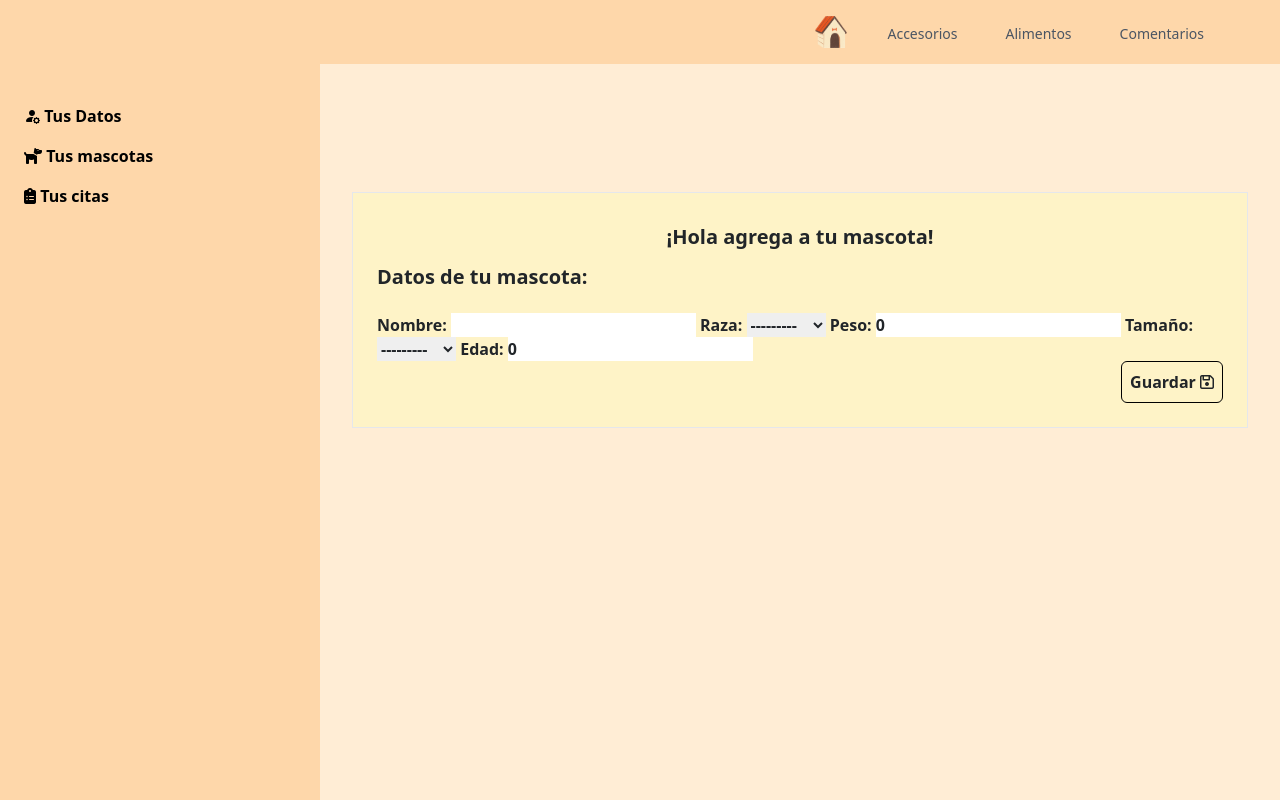
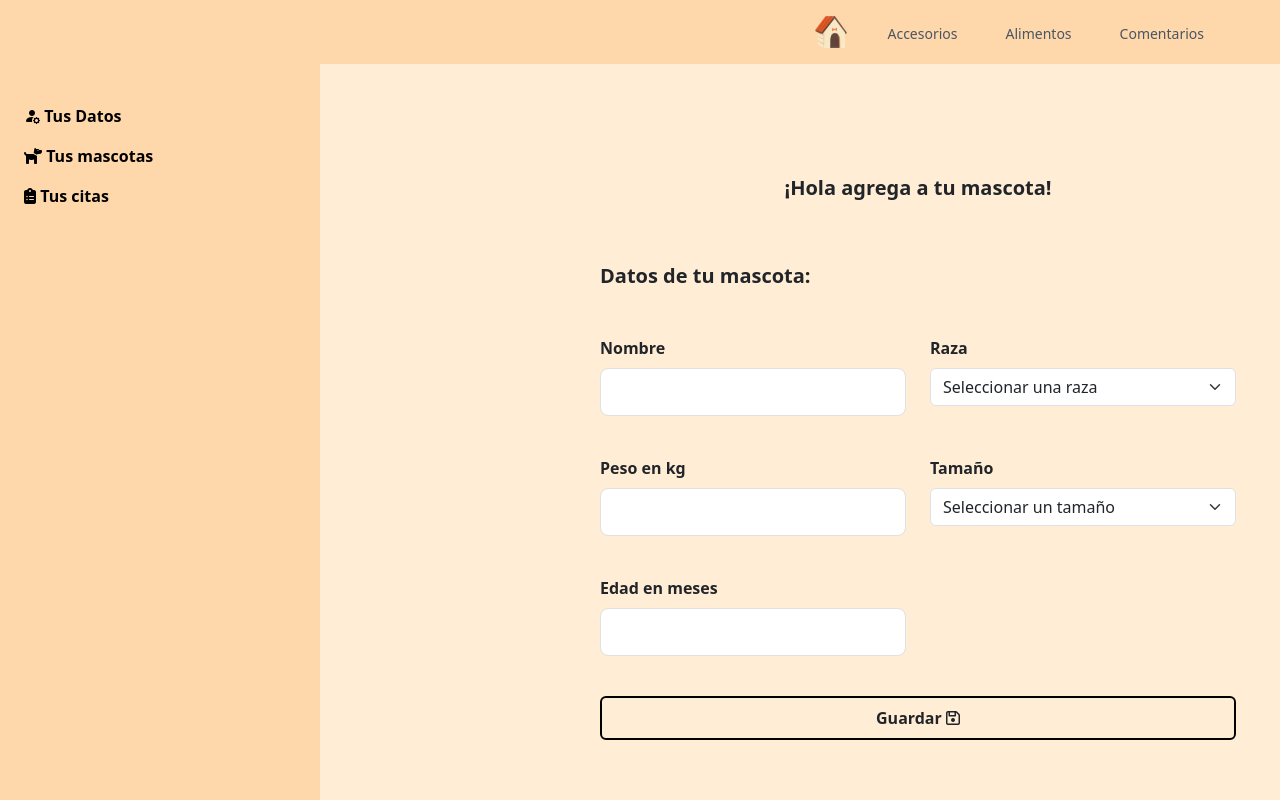
Before and after one commit to KeynerSjzxx/Traviesos, a Django app: page /perfil/citas/mascotas/datos_mascotas in a window 1280 px wide. Run offline with Django 4.2, Linux system fonts and the light colour scheme; tables that the repository leaves empty hold one stand-in row (values such as "Sample post"); some libraries are stand-ins or nearby versions.

Commit message:
cambias modelo citas

```diff
--- a/Traviesos/gestion_citas/forms.py
+++ b/Traviesos/gestion_citas/forms.py
@@ -1,5 +1,5 @@
 from django import forms
-from .models import AgendarCita, Mascota, Tamaño, Raza
+from .models import AgendarCita, Mascota, Tamano, Raza
 
 class FormAgendarCita(forms.ModelForm):
     class Meta:
@@ -16,4 +16,17 @@ class FormAgendarCita(forms.ModelForm):
 class informacion_mascota(forms.ModelForm):
         class Meta:
             model = Mascota
-            fields = ['nombre','raza','peso','Tamaño','edad']
+            fields = ['nombre','raza','peso','tamano','edad']
+
+        raza = forms.ModelChoiceField(
+        queryset=Raza.objects.all(),
+        empty_label="Seleccionar una raza",
+        to_field_name='raza',
+        widget=forms.Select(attrs={'class': 'form-select'}),
+    )
+
+        tamano = forms.ModelChoiceField(
+        queryset=Tamano.objects.all(),
+        empty_label="Seleccionar un tamaño",
+        widget=forms.Select(attrs={'class': 'form-select'}),
+    )
--- a/Traviesos/gestion_citas/models.py
+++ b/Traviesos/gestion_citas/models.py
@@ -1,6 +1,6 @@
 from django.db import models
 
-class Tamaño(models.Model):
+class Tamano(models.Model):
     Tamaño = models.CharField(max_length=30)
 
     def __str__(self):
@@ -12,11 +12,11 @@ class Tamaño(models.Model):
         db_table = 'tamaño'
         ordering = ['id']
 
-class Raza (models.Model):
-    Raza = models.CharField(max_length=30)
+class Raza(models.Model):
+    raza = models.CharField(max_length=30)
 
     def __str__(self):
-        return self.Raza
+        return self.raza
 
     class Meta:
         verbose_name = 'Raza'
@@ -25,12 +25,11 @@ class Raza (models.Model):
         ordering = ['id']
 
 class Mascota(models.Model):
-    id = models.IntegerField(primary_key= True)
     nombre = models.CharField(max_length=30, unique=True)
     raza = models.ForeignKey(Raza, on_delete=models.CASCADE)
     peso = models.CharField(max_length=30, default='0')
-    Tamaño = models.ForeignKey(Tamaño, on_delete=models.CASCADE)
-    edad =  models.IntegerField(verbose_name='Edad', default=0)
+    tamano = models.ForeignKey(Tamano, on_delete=models.CASCADE)
+    edad = models.IntegerField(verbose_name='Edad', default=0)
 
     def __str__(self):
         return self.nombre
@@ -40,6 +39,7 @@ class Mascota(models.Model):
         verbose_name_plural = 'Mascotas'
         db_table = 'mascota'
         ordering = ['id']
+
 
 class AgendarCita(models.Model):
     tipo_cita = [
--- a/Traviesos/templates/citas/datos_mascotas.html
+++ b/Traviesos/templates/citas/datos_mascotas.html
@@ -42,33 +42,55 @@
   </nav>
 </header>
 <body class="bg-orange-100">
-      <main class="content p-8 ">
+  <main class="content p-8 ml-64">
     <div class="flex">
         <aside class="sidebar bg-orange-200 text-black h-screen fixed top-0 left-0 overflow-y-auto">
             <div class="p-4"><br><br>
                 <ul class="mt-4">
                     <li class="py-2 hover:bg-orange-300"> <a href="{% url 'perfil' %}"><i class="bi bi-person-fill-gear"></i><b> Tus Datos</b></a></li>
-                        <li class="py-2 hover:bg-orange-300"> <a href="mascotas"><i class="fa-solid fa-dog"></i><b>  Tus mascotas</b></a></li>
-                        <li class="py-2 hover:bg-orange-300"><a href="citas/lista_citas"><i class="fa-sharp fa-solid fa-clipboard-list"></i> <b> Tus citas</a></li>
+                    <li class="py-2 hover:bg-orange-300"> <a href="{% url 'agregar_mascotas' %}"><i class="fa-solid fa-dog"></i><b>  Tus mascotas</b></a></li>
+                    <li class="py-2 hover:bg-orange-300"><a href="{% url 'ver_citas' %}"><i class="fa-sharp fa-solid fa-clipboard-list"></i> <b> Tus citas</a></li>
                 </ul>
             </div>
         </aside>
 
-              <div class="flex justify-center mt-24">
-                  <form class="bg-amber-100 border-1 p-4" method="post">
-                    <h1 class="mb-2 fs-5 text-center p-2" font-semibold> ¡Hola {{ user.username }} agrega a tu mascota!</h1>
-                      <h1 class="fs-5 font-semibold">Datos de tu mascota:</h1><br>
+        <div class="container" >
+            <form method="post" action="" style="margin-left: 300px;"><br><br><br>
                 {% csrf_token %}
-                      {{ formulario.nombre.label_tag }} {{ formulario.nombre }}
-                      {{ formulario.raza.label_tag }} {{ formulario.raza }}
-                      {{ formulario.peso.label_tag }} {{ formulario.peso }}
-                      {{ formulario.Tamaño.label_tag }} {{ formulario.Tamaño }}
-                      {{ formulario.edad.label_tag }} {{ formulario.edad }}
-                      <div class="text-end">
-                          <button class="p-2 border-1 border-black rounded-md hover:bg-white hover:text-gray-400" type="submit">Guardar <i class="fa-regular fa-floppy-disk"></i></button>
+                <div class="row mb-3">
+                    <h1 class="mb-2 fs-5 text-center p-2 font-semibold"> ¡Hola {{ user.username }} agrega a tu mascota!</h1><br><br><br><br>
+                    <h1 class="fs-5 font-semibold">Datos de tu mascota:</h1><br><br><br>
+
+                    <div class="col-md-6">
+                        <label for="{{ formulario.nombre.id_for_label }}" class="form-label"><b>Nombre</b></label>
+                        <input type="text" name="{{ formulario.nombre.name }}" class="form-control form-control-lg" required>
+
+                    </div>
+                    <div class="col-md-6">
+                        <label for="{{ formulario.raza.id_for_label }}" class="form-label"><b>Raza</b></label>
+                        {{ formulario.raza }}
+                    </div>
+                </div><br>
+                <div class="row mb-3">
+                    <div class="col-md-6">
+                        <label for="{{ formulario.peso.id_for_label }}" class="form-label"><b>Peso en kg</b></label>
+                        <input type="number" name="{{ formulario.peso.name }}" class="form-control form-control-lg" required placeholder=" ">
+                    </div>
+                    <div class="col-md-6">
+                        <label for="{{ formulario.tamano.id_for_label }}" class="form-label"><b>Tamaño</b></label>
+                        {{ formulario.tamano }}
+                    </div>
+                </div><br>
+                <div class="row mb-3">
+                    <div class="col-md-6">
+                        <label for="{{ formulario.edad.id_for_label }}" class="form-label"><b>Edad en meses</b></label>
+                        <input type="number" name="{{ formulario.edad.name }}" class="form-control form-control-lg" required placeholder=" ">
+                    </div>
+                </div><br>
+                <div class="d-grid gap-2">
+                    <button class="p-2 border-2 border-black rounded-md hover:bg-orange-300 hover:text-black" type="submit">Guardar <i class="fa-regular fa-floppy-disk"></i></button>
                 </div>
             </form>
-
       </div>
       </body>
     </main>
--- a/Traviesos/templates/login/perfil.html
+++ b/Traviesos/templates/login/perfil.html
@@ -23,7 +23,7 @@
                     <ul class="mt-4">
                         <li class="py-2 hover:bg-gray-700"><a href="#datos"><i class="bi bi-person-fill-gear"></i> Tus Datos</a></li>
                         <li class="py-2 hover:bg-gray-700"><a href="citas/mascotas"><i class="fa-solid fa-dog"></i>  Tus mascotas</a></li>
-                        <li class="py-2 hover:bg-gray-700"><a href="citas/lista_citas"><i class="fa-sharp fa-solid fa-clipboard-list"></i>  Tus citas</a></li>
+                        <li class="py-2 hover:bg-gray-700"><a href="{% url 'ver_citas' %}"><i class="fa-sharp fa-solid fa-clipboard-list"></i>  Tus citas</a></li>
 
                     </ul>
                 </div>
```
Also changed, not shown: Traviesos/gestion_citas/admin.py (+5 -5 lines), Traviesos/templates/citas/lista_citas.html (+16 -18 lines), Traviesos/templates/citas/mascota.html (+17 -30 lines). Lines whose indentation alone changed are shown as unchanged.
